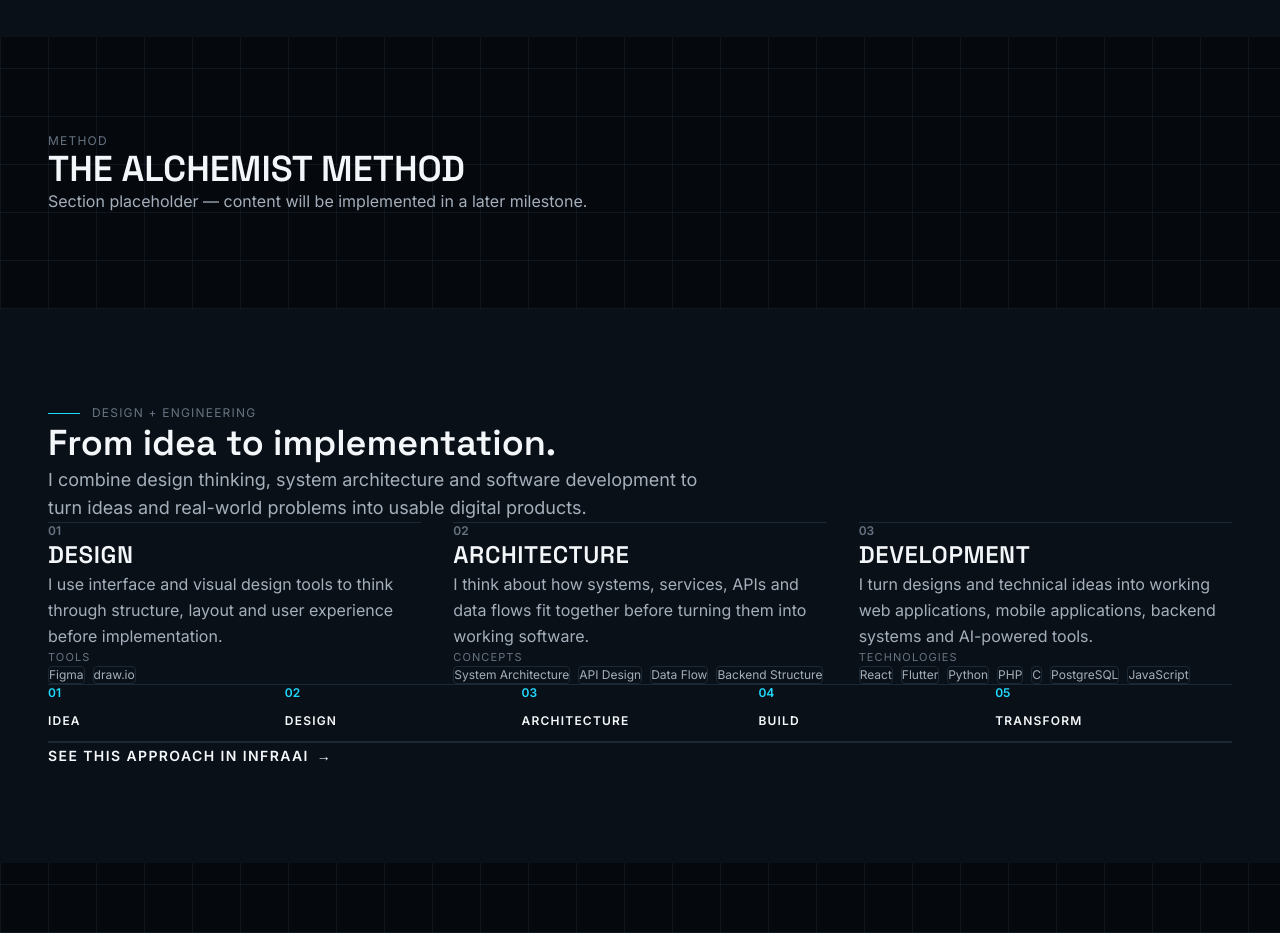
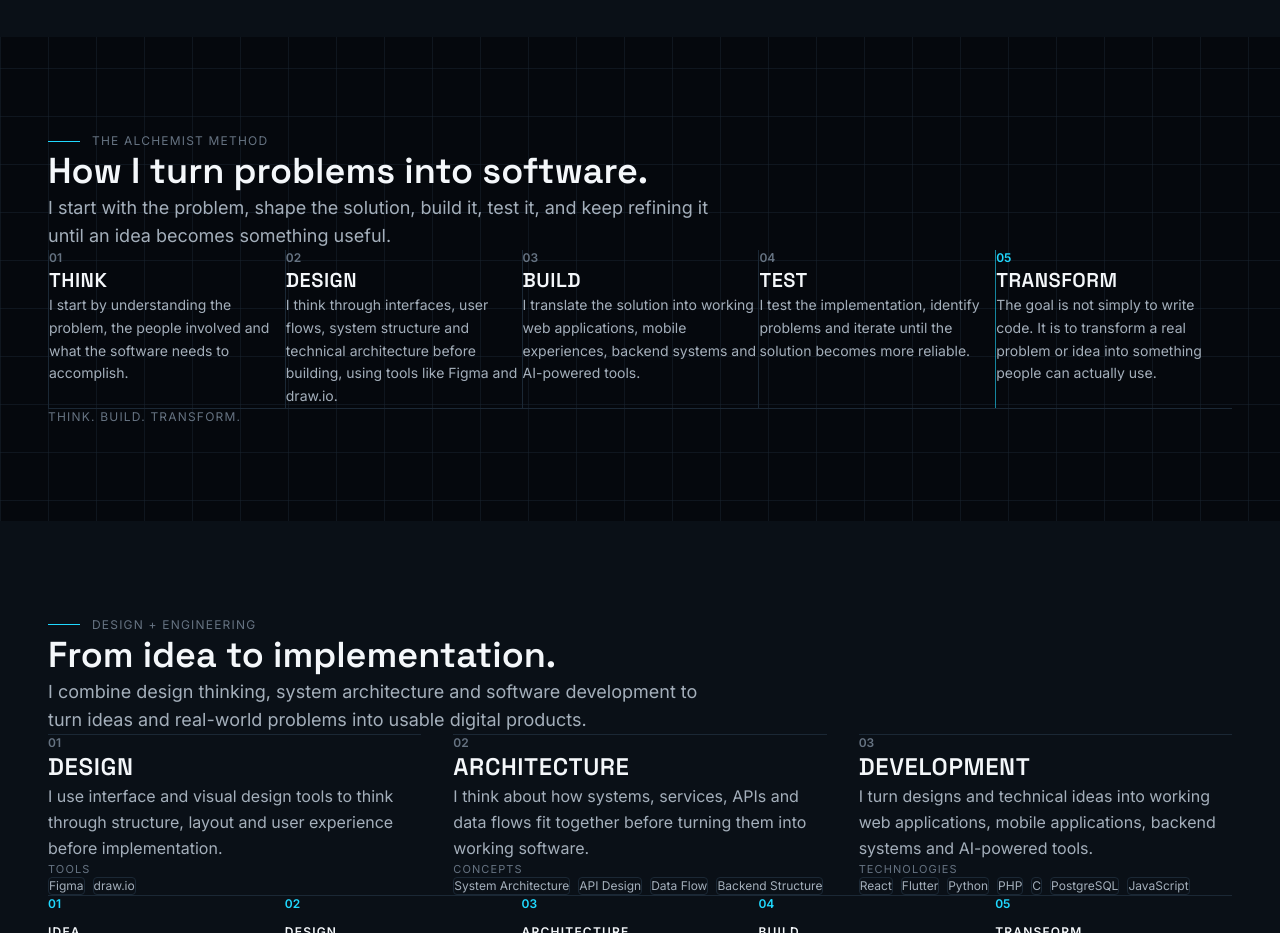
Before and after one commit to Ahmedsalim90/the_alchemist, a React (Vite) app: page / in a window 1280 px wide. Shown: the part 1900-2833 px from the top of the page. Built offline with nearby package versions, Linux system fonts and the light colour scheme.

Commit message:
The Alchemist method implemented

```diff
--- /dev/null
+++ b/src/components/method/MethodStage.jsx
@@ -0,0 +1,31 @@
+import Reveal from '../ui/Reveal'
+
+function MethodStage({ step, delay = 0, isLast = false }) {
+  return (
+    <Reveal delay={delay} className="group h-full">
+      <div
+        className={`flex h-full flex-col border-t pt-6 transition-colors duration-200 lg:border-l lg:border-t-0 lg:pl-6 lg:pt-0 ${
+          isLast
+            ? 'border-accent/60 group-hover:border-accent'
+            : 'border-border group-hover:border-foreground-secondary'
+        }`}
+      >
+        <p
+          className={`text-xs font-semibold ${
+            isLast ? 'text-accent' : 'text-foreground-muted'
+          }`}
+        >
+          {step.number}
+        </p>
+        <h3 className="mt-3 font-display text-lg font-bold uppercase tracking-wide text-foreground transition-colors group-hover:text-accent sm:text-xl">
+          {step.title}
+        </h3>
+        <p className="mt-3 text-sm leading-relaxed text-foreground-secondary">
+          {step.description}
+        </p>
+      </div>
+    </Reveal>
+  )
+}
+
+export default MethodStage
--- /dev/null
+++ b/src/data/methodSteps.js
@@ -0,0 +1,32 @@
+export const methodSteps = [
+  {
+    number: '01',
+    title: 'Think',
+    description:
+      'I start by understanding the problem, the people involved and what the software needs to accomplish.',
+  },
+  {
+    number: '02',
+    title: 'Design',
+    description:
+      'I think through interfaces, user flows, system structure and technical architecture before building, using tools like Figma and draw.io.',
+  },
+  {
+    number: '03',
+    title: 'Build',
+    description:
+      'I translate the solution into working web applications, mobile experiences, backend systems and AI-powered tools.',
+  },
+  {
+    number: '04',
+    title: 'Test',
+    description:
+      'I test the implementation, identify problems and iterate until the solution becomes more reliable.',
+  },
+  {
+    number: '05',
+    title: 'Transform',
+    description:
+      'The goal is not simply to write code. It is to transform a real problem or idea into something people can actually use.',
+  },
+]
--- a/src/sections/AlchemistMethod.jsx
+++ b/src/sections/AlchemistMethod.jsx
@@ -1,10 +1,41 @@
 import Section from '../components/layout/Section'
-import PlaceholderContent from '../components/layout/PlaceholderContent'
+import Reveal from '../components/ui/Reveal'
+import MethodStage from '../components/method/MethodStage'
+import { methodSteps } from '../data/methodSteps'
 
 function AlchemistMethod() {
   return (
     <Section id="method" surface="background">
-      <PlaceholderContent label="Method" title="THE ALCHEMIST METHOD" />
+      <Reveal direction="down" className="max-w-2xl">
+        <p className="flex items-center gap-3 text-xs uppercase tracking-widest text-foreground-muted">
+          <span className="h-px w-8 bg-accent" aria-hidden="true" />
+          The Alchemist Method
+        </p>
+        <h2 className="mt-4 font-display text-3xl font-bold leading-tight text-foreground sm:text-4xl">
+          How I turn problems into software.
+        </h2>
+        <p className="mt-4 text-base text-foreground-secondary sm:text-lg">
+          I start with the problem, shape the solution, build it, test it,
+          and keep refining it until an idea becomes something useful.
+        </p>
+      </Reveal>
+
+      <div className="mt-12 grid gap-8 lg:mt-16 lg:grid-cols-5 lg:gap-0">
+        {methodSteps.map((step, index) => (
+          <MethodStage
+            key={step.number}
+            step={step}
+            delay={index * 80}
+            isLast={index === methodSteps.length - 1}
+          />
+        ))}
+      </div>
+
+      <Reveal className="mt-16 border-t border-border pt-8 lg:mt-20">
+        <p className="text-xs uppercase tracking-widest text-foreground-muted">
+          Think. Build. Transform.
+        </p>
+      </Reveal>
     </Section>
   )
 }
```
